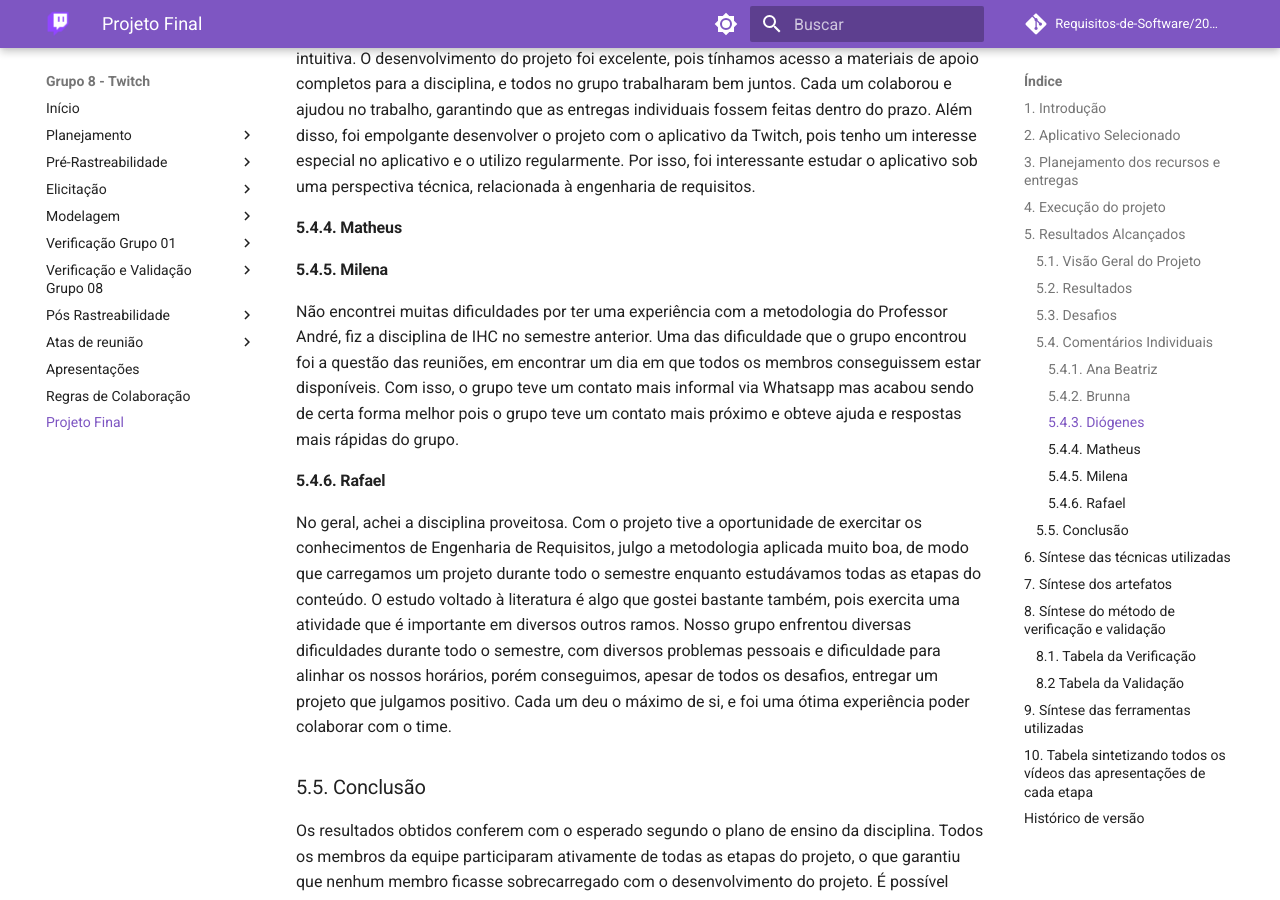
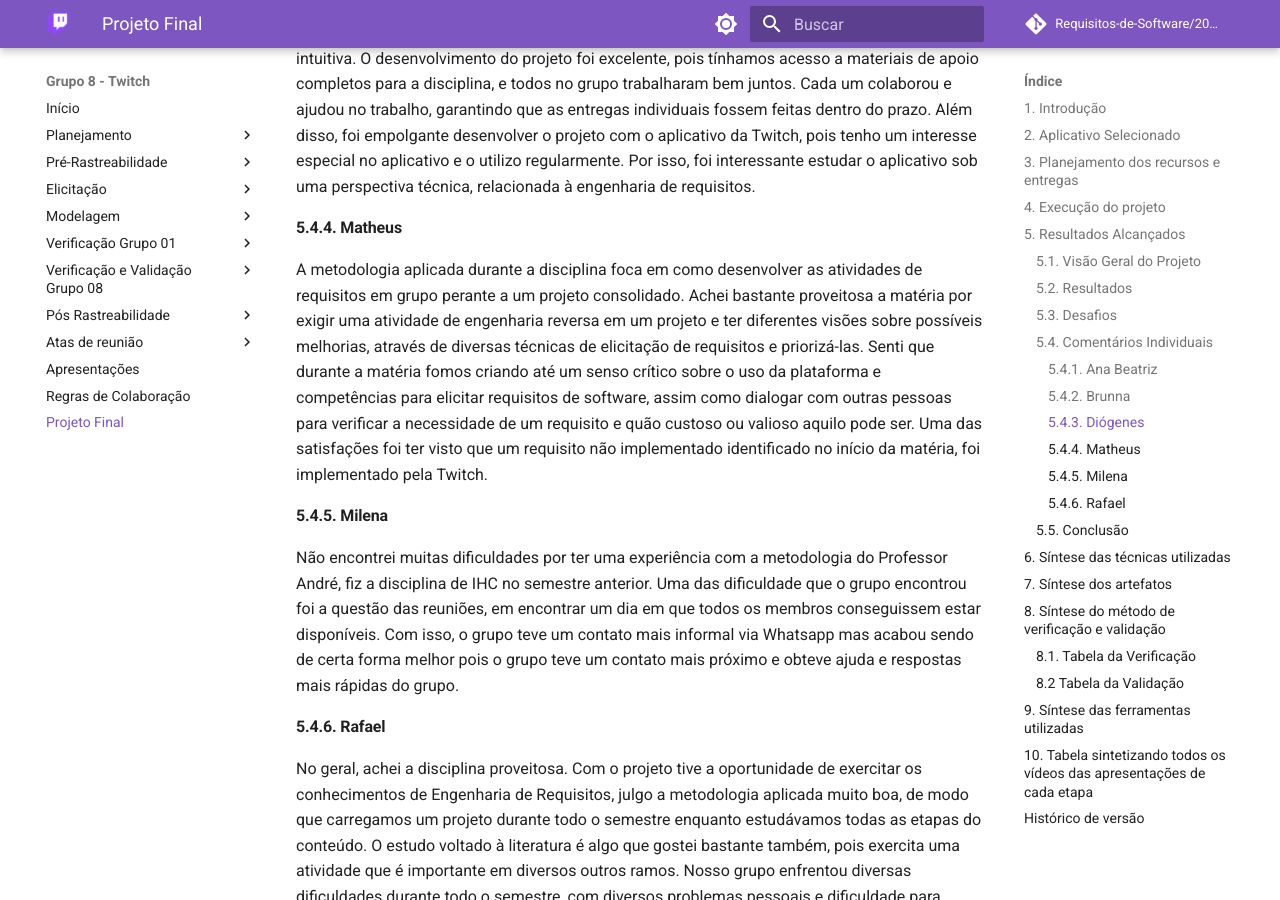
Before and after one commit to Requisitos-de-Software/2023.1-Twitch, an MkDocs documentation site: the page built from docs/projeto_final.md, in a window 1280 px wide and 900 px high, scrolled down 8639 px. Built offline with MkDocs 1.6.1 and Material for MkDocs 9.7.7, drawn with Linux system fonts in a browser that asks for light colours; comment, search, counter and statistics services are not loaded.

Commit message:
docs: comentario individual - Matheus

```diff
--- a/docs/projeto_final.md
+++ b/docs/projeto_final.md
@@ -135,6 +135,8 @@ Apesar de ser uma matéria que exige muito esforço e constância no trabalho, f
 Na minha opinião, a metodologia utilizada pelo professor foi fácil de entender e bastante intuitiva. O desenvolvimento do projeto foi excelente, pois tínhamos acesso a materiais de apoio completos para a disciplina, e todos no grupo trabalharam bem juntos. Cada um colaborou e ajudou no trabalho, garantindo que as entregas individuais fossem feitas dentro do prazo. Além disso, foi empolgante desenvolver o projeto com o aplicativo da Twitch, pois tenho um interesse especial no aplicativo e o utilizo regularmente. Por isso, foi interessante estudar o aplicativo sob uma perspectiva técnica, relacionada à engenharia de requisitos.
 
 #### 5.4.4. Matheus
+
+A metodologia aplicada durante a disciplina foca em como desenvolver as atividades de requisitos em grupo perante a um projeto consolidado. Achei bastante proveitosa a matéria por exigir uma atividade de engenharia reversa em um projeto e ter diferentes visões sobre possíveis melhorias, através de diversas técnicas de elicitação de requisitos e priorizá-las. Senti que durante a matéria fomos criando até um senso crítico sobre o uso da plataforma e competências para elicitar requisitos de software, assim como dialogar com outras pessoas para verificar a necessidade de um requisito e quão custoso ou valioso aquilo pode ser. Uma das satisfações foi ter visto que um requisito não implementado identificado no início da matéria, foi implementado pela Twitch.
 
 #### 5.4.5. Milena
 Não encontrei muitas dificuldades por ter uma experiência com a metodologia do Professor André, fiz a disciplina de IHC no semestre anterior. Uma das dificuldade que o grupo encontrou foi a questão das reuniões, em encontrar um dia em que todos os membros conseguissem estar disponíveis. Com isso, o grupo teve um contato mais informal via Whatsapp mas acabou sendo de certa forma melhor pois o grupo teve um contato mais próximo e obteve ajuda e respostas mais rápidas do grupo.
```
